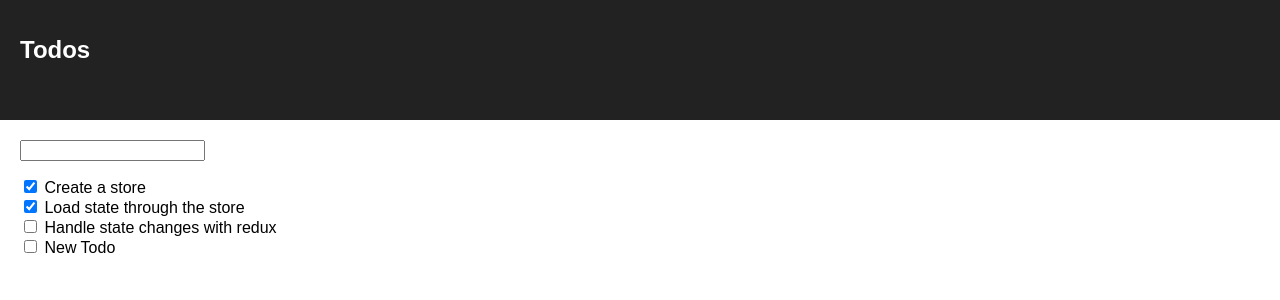
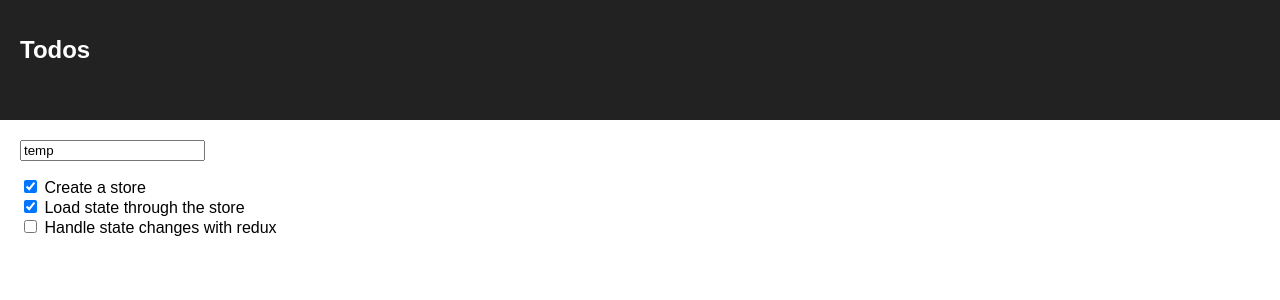
Before and after one commit to reyesmhelvin/Todos-React-with-Redux-, a React (Create React App) app: page / in a window 1280 px wide. Shown: the top 300 px of the page. Built offline with nearby package versions, Linux system fonts and the light colour scheme.

Commit message:
Keep UI and State Synchronized Using Controlled Components in React with Redux

```diff
--- a/src/App.js
+++ b/src/App.js
@@ -11,7 +11,10 @@ class App extends Component {
           <h1 className="App-title">Todos</h1>
         </header>
         <div className="todo-app">
-          <TodoForm/>
+          <TodoForm
+          currentTodo={this.props.currentTodo}
+          changeCurrent={this.props.changeCurrent}
+          />
           <TodoList todos={this.props.todos}/>
         </div>
       </div>
--- a/src/components/TodoForm.js
+++ b/src/components/TodoForm.js
@@ -1,7 +1,17 @@
 import React from "react";
 
-export default (props) => (
-    <form>
-        <input type="text"/>
-    </form>
-)
+export default (props) => {
+    const {currentTodo, changeCurrent} = props
+    const handleInputChange = (e) => {
+        const value = e.target.value
+        changeCurrent(value)
+    }
+    return (
+        <form>
+            <input
+            type="text"
+            onChange={handleInputChange}
+            value={currentTodo}/>
+        </form>
+    )
+}
--- a/src/index.js
+++ b/src/index.js
@@ -5,16 +5,18 @@ import App from './App';
 import registerServiceWorker from './registerServiceWorker';
 import store from './store'
 
+const todoChangeHandler = (val) => store.dispatch({type: 'CURRENT_UPDATE', payload: val})
+
 const render = () => {
     const state = store.getState()
-    ReactDOM.render(<App {...state}/>, document.getElementById('root'));
+    ReactDOM.render(<App
+        todos={state.todos}
+        currentTodo={state.currentTodo}
+        changeCurrent={todoChangeHandler}
+        />, document.getElementById('root'));
 }
 render()
 
-store.subscribe(render)
-
-setTimeout(() => {
-    store.dispatch({type: 'TODO_ADD', payload: {id: 4, name: 'New Todo', isComplete: false}})
-}, 1000)
+store.subscribe(render);
 
 registerServiceWorker();
--- a/src/reducers/todo.js
+++ b/src/reducers/todo.js
@@ -3,13 +3,16 @@ const initState = {
         {id: 1, name:"Create a store", isComplete: true},
         {id: 2, name:"Load state through the store", isComplete: true},
         {id: 3, name:"Handle state changes with redux", isComplete: false}
-    ]
+    ],
+    currentTodo: 'temp'
 }
 
 export default (state = initState, action) => {
     switch (action.type) {
         case 'TODO_ADD':
             return {...state, todos: state.todos.concat(action.payload)}
+        case 'CURRENT_UPDATE':
+            return {...state, currentTodo: action.payload}
         default:
             return state;
     }
```
